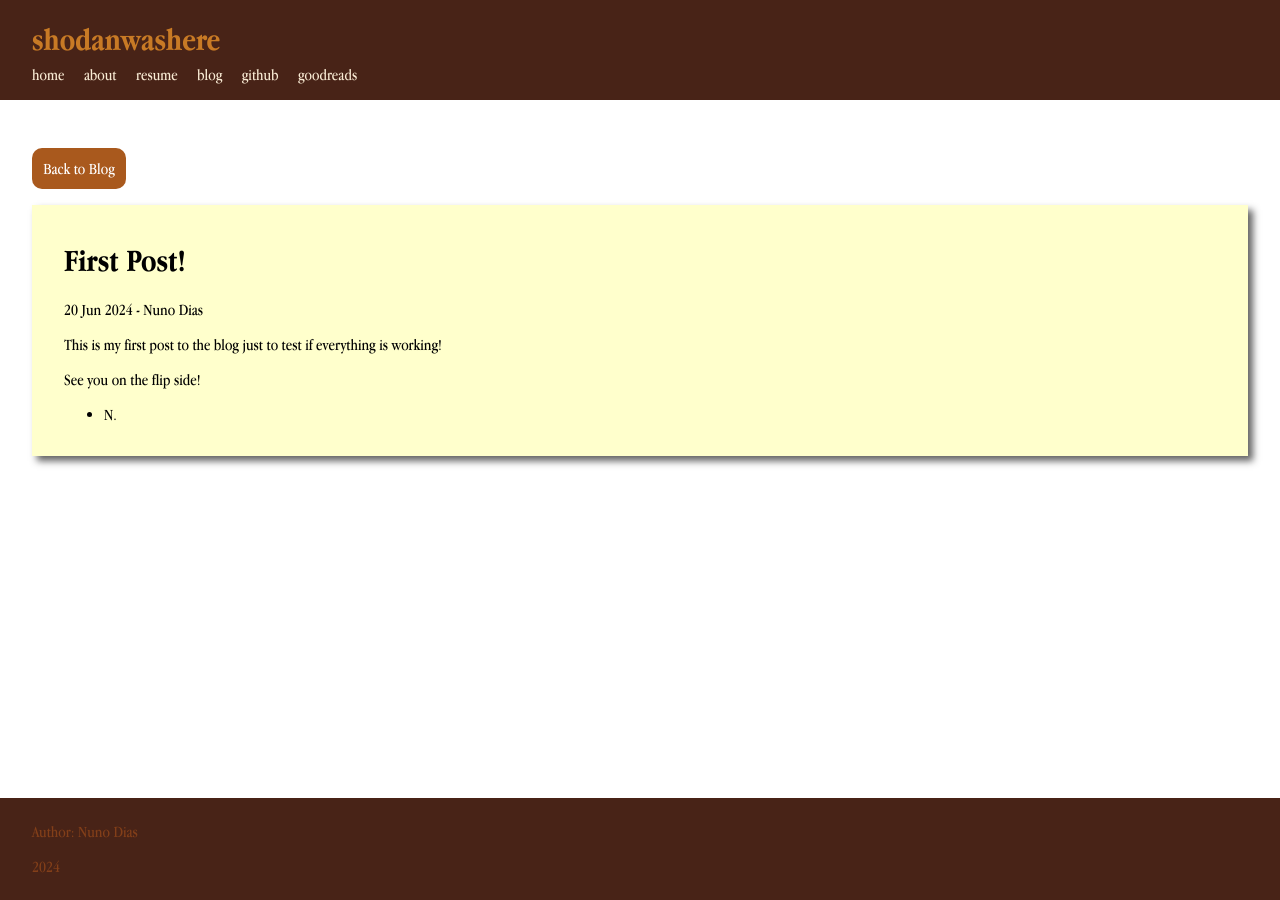
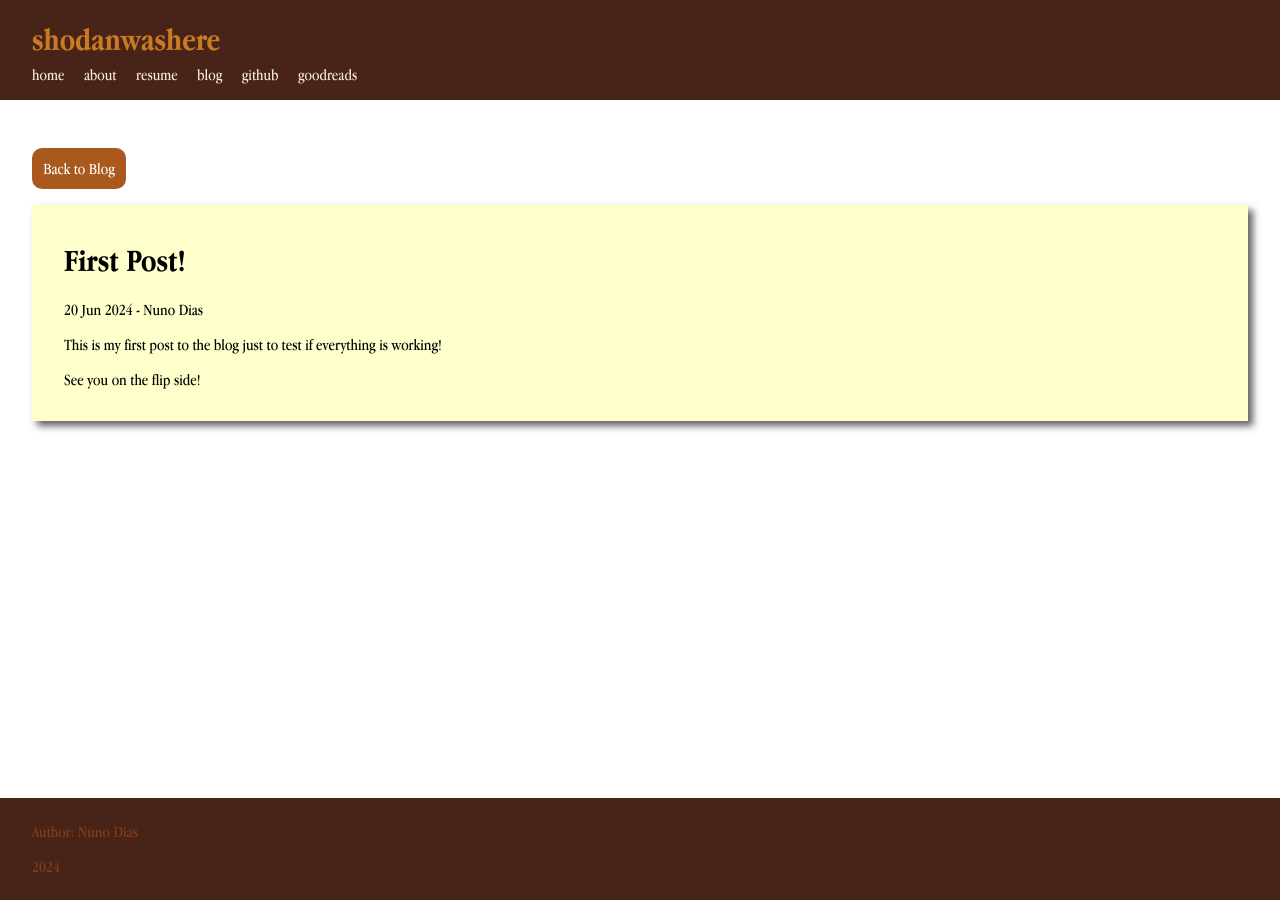
Before and after one commit to shodanwashere/shodanwashere.github.io, a Jekyll site: the page built from blog/_posts/2024-06-20-firstpost.md, in a window 1280 px wide. Built offline with Jekyll 4.4.1, drawn with Linux system fonts in a browser that asks for light colours.

```diff
--- a/blog/_posts/2024-06-20-firstpost.md
+++ b/blog/_posts/2024-06-20-firstpost.md
@@ -8,5 +8,3 @@ stylesheet: main
 This is my first post to the blog just to test if everything is working!
 
 See you on the flip side!
-
-- N.
```
Also changed, not shown: blog/_posts/2024-06-20-secondpost.md (+0 -2 lines).
